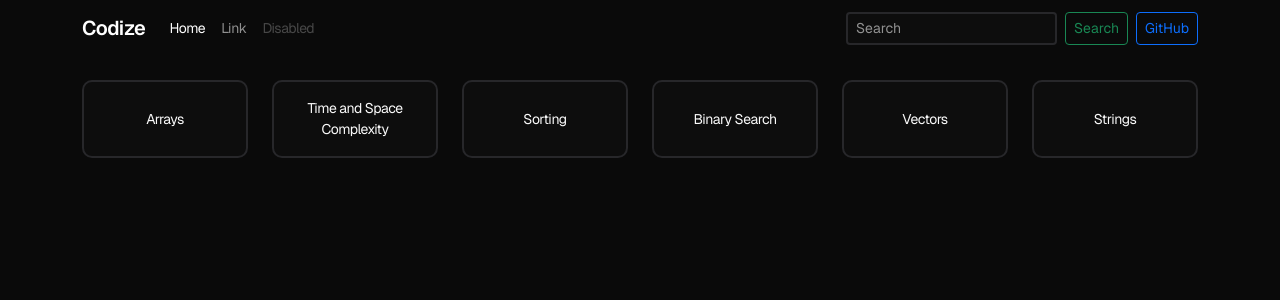
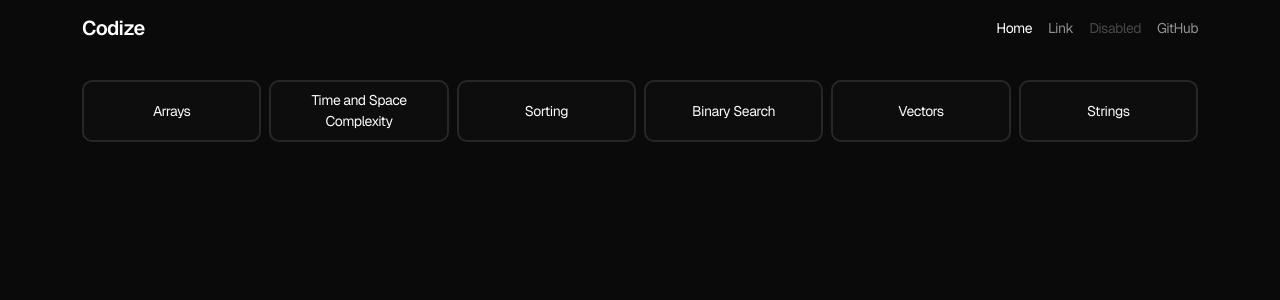
Before and after one commit to faraazkhan20/codize, a React (Vite) app: page / in a window 1280 px wide. Shown: the top 300 px of the page. Built offline with nearby package versions, Linux system fonts and the light colour scheme.

Commit message:
Updated src/components/Navbar.jsx

```diff
--- a/src/components/Navbar.jsx
+++ b/src/components/Navbar.jsx
@@ -4,39 +4,49 @@ function Navbar() {
   return (
     <nav className="navbar navbar-expand-lg navbar-dark">
       <div className="container">
-        <Link className="navbar-brand fw-semibold" to="/">
+        {/* Name */}
+        <Link className="navbar-brand fw-semibold" style={{ letterSpacing: "-0.6px" }} to="/">
           Codize
         </Link>
-        <button className="navbar-toggler" type="button" data-bs-toggle="collapse" data-bs-target="#navbarSupportedContent" aria-controls="navbarSupportedContent" aria-expanded="false" aria-label="Toggle navigation">
+
+        {/* Toggle Button for Offcanvas */}
+        {/* <button className="navbar-toggler" type="button" data-bs-toggle="offcanvas" data-bs-target="#offcanvasNavbar" aria-controls="offcanvasNavbar">
           <span className="navbar-toggler-icon"></span>
-        </button>
-        <div className="collapse navbar-collapse" id="navbarSupportedContent">
-          <ul className="navbar-nav me-auto mb-2 mb-lg-0">
+        </button> */}
+        <span className="navbar-toggler navbar-toggler-icon" data-bs-toggle="offcanvas" data-bs-target="#offcanvasNavbar" aria-controls="offcanvasNavbar" style={{ border: "0px" }}></span>
+
+        {/* Offcanvas Menu */}
+        <div className="offcanvas offcanvas-start" tabIndex="-1" id="offcanvasNavbar" aria-labelledby="offcanvasNavbarLabel" style={{ backgroundColor: "black", borderRight: "2px solid #27272a" }}>
+          <div className="offcanvas-header">
+            <h5 className="offcanvas-title text-white" id="offcanvasNavbarLabel">
+              Menu
+            </h5>
+            <button type="button" className="btn-close btn-close-white" data-bs-dismiss="offcanvas" aria-label="Close"></button>
+          </div>
+          <div className="offcanvas-body py-0">
+            <ul className="navbar-nav justify-content-end flex-grow-1">
               <li className="nav-item">
                 <Link className="nav-link active" aria-current="page" to="/">
                   Home
                 </Link>
               </li>
               <li className="nav-item">
-              <Link className="nav-link" to="#">
+                <Link className="nav-link" aria-current="page" to="/">
                   Link
                 </Link>
               </li>
               <li className="nav-item">
-              <a className="nav-link disabled" aria-disabled="true">
+                <Link className="nav-link disabled" aria-disabled="true">
                   Disabled
+                </Link>
+              </li>
+              <li className="nav-item">
+                <a className="nav-link pe-0" href="#">
+                  GitHub
                 </a>
               </li>
             </ul>
-          <form className="d-flex" role="search">
-            <input className="form-control form-control-sm me-2" type="search" placeholder="Search" aria-label="Search" />
-            <button className="btn btn-sm btn-outline-success me-2" type="submit">
-              Search
-            </button>
-            <button className="btn btn-sm btn-outline-primary" type="submit">
-              GitHub
-            </button>
-          </form>
+          </div>
         </div>
       </div>
     </nav>
--- a/src/pages/Arrays.jsx
+++ b/src/pages/Arrays.jsx
@@ -31,7 +31,7 @@ function Arrays() {
                 {/* <button type="button" className="btn-close btn-white" data-bs-dismiss="modal" aria-label="Close"></button> */}
               </div>
               <div className="modal-body px-2 py-0">
-                <SyntaxHighlighter language="cpp" style={vscDarkPlus} className="rounded codeStyles">
+                <SyntaxHighlighter language="cpp" style={vscDarkPlus} className="rounded">
                   {`#include<bits/stdc++.h>
 using namespace std;
 
--- a/src/pages/Home.jsx
+++ b/src/pages/Home.jsx
@@ -8,11 +8,11 @@ function Home() {
     <>
       <Navbar />
       <div className="container mt-4">
-        <div className="row">
+        <div className="row g-2">
           {cardsData.map((card, i) => (
-            <div className="col-lg-2 col-md-3 col-sm-4 col-6 mb-4" key={i}>
+            <div className="col-lg-2 col-md-3 col-sm-4 col-6" key={i}>
               <Link to={`/pages/${card.title}`} className="card h-100 text-decoration-none">
-                <div className="card-body h-100 text-center d-flex justify-content-center align-items-center p-3">
+                <div className="card-body h-100 text-center d-flex justify-content-center align-items-center p-2">
                   <div className="card-title m-0">{card.title}</div>
                 </div>
               </Link>
--- a/src/styles/global.css
+++ b/src/styles/global.css
@@ -80,7 +80,7 @@ pre {
   margin: 0px !important;
 }
 
-.codeStyles {
+/* .codeStyles {
   font-size: 14px !important;
   line-height: 0.5 !important;
-}
+} */
```
Lines whose indentation alone changed are shown as unchanged.
